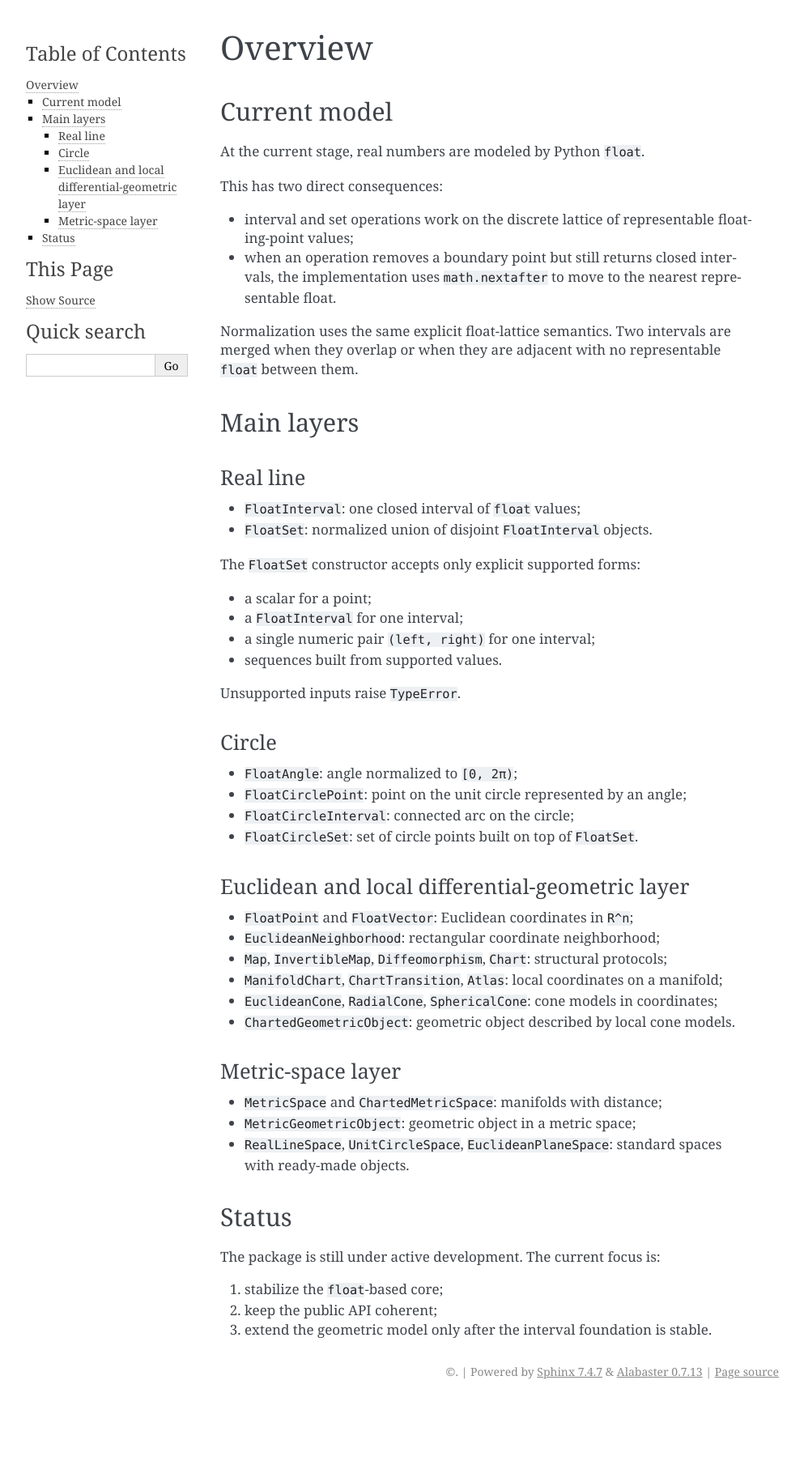
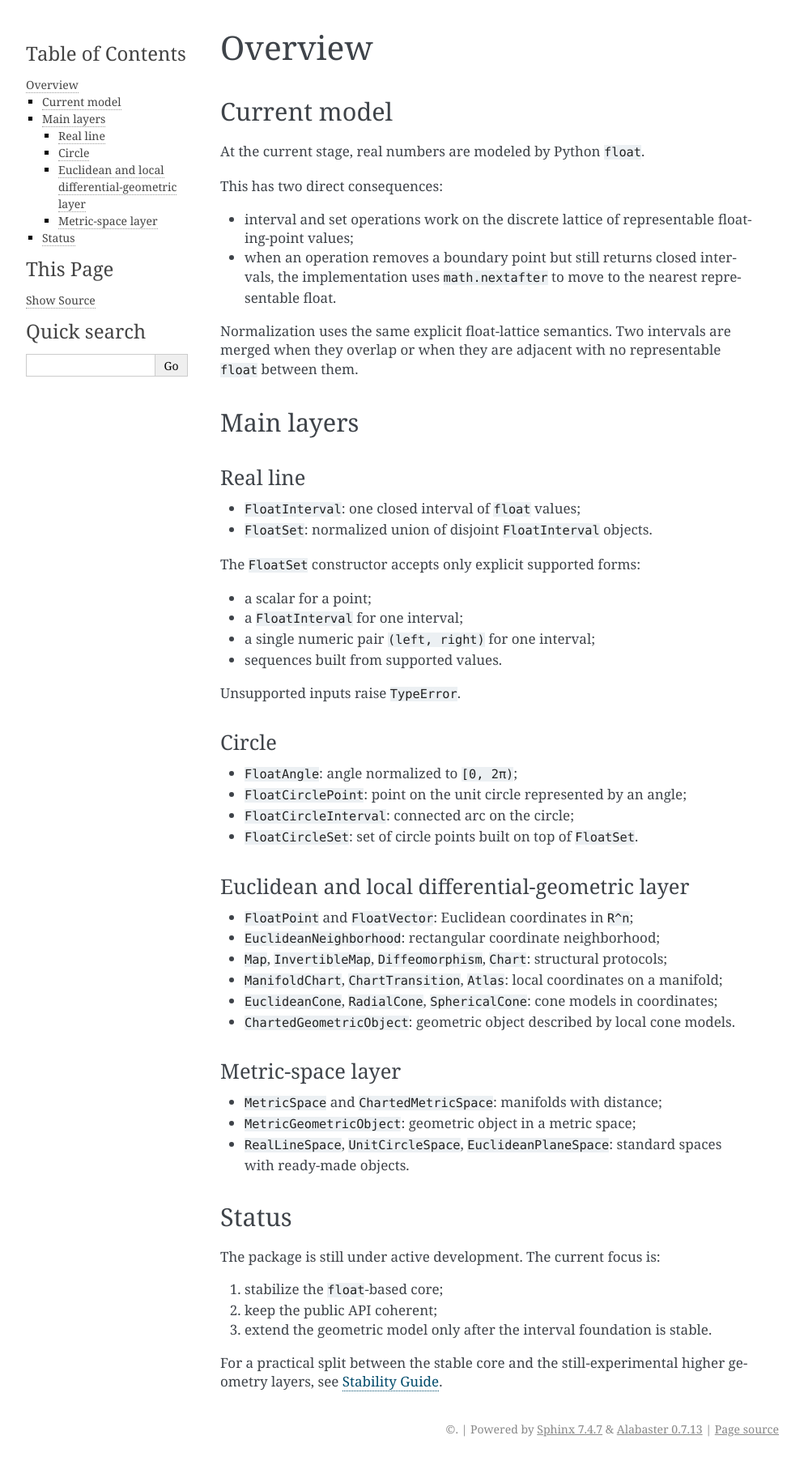
Before and after one commit to fva58/geo, a Sphinx documentation site: the page built from doc/overview.rst, in a window 1280 px wide. Shown: the whole page at 81% size, without its empty margins (148-1141 px from the left). Built offline with Sphinx 7.4.7, drawn with Linux system fonts in a browser that asks for light colours; before the commit the page ends 1733 px from its top, so only the background shows below that.

Commit message:
Document stable and experimental layers

```diff
--- a/README.rst
+++ b/README.rst
@@ -75,6 +75,7 @@ Main pages:
 
 - `doc/index.rst`
 - `doc/overview.rst`
+- `doc/stability.rst`
 - `doc/user-guide.rst`
 - `doc/intervals.rst`
 - `doc/circle.rst`
@@ -105,3 +106,6 @@ The package is still under active development. The current focus is:
 1. stabilize the ``float``-based core;
 2. keep the public API coherent;
 3. extend the geometric model only after the interval foundation is stable.
+
+For the current stability boundary between the tested core and the more
+experimental geometry layers, see `doc/stability.rst`.
--- a/doc/api.rst
+++ b/doc/api.rst
@@ -4,6 +4,12 @@ API Reference
 Public package API
 ------------------
 
+Preferred public terminology:
+
+- use ``MetricSpace`` and ``ChartedMetricSpace`` for ambient spaces;
+- use ``MetricGeometricObject`` for geometric objects in those spaces;
+- treat the older ``Riemannian*`` names as compatibility aliases.
+
 .. automodule:: geo
    :members:
    :undoc-members:
--- a/doc/index.rst
+++ b/doc/index.rst
@@ -9,6 +9,7 @@ layer of differential-geometric abstractions.
    :caption: Contents
 
    overview
+   stability
    user-guide
    intervals
    circle
--- a/doc/overview.rst
+++ b/doc/overview.rst
@@ -73,3 +73,6 @@ The package is still under active development. The current focus is:
 1. stabilize the ``float``-based core;
 2. keep the public API coherent;
 3. extend the geometric model only after the interval foundation is stable.
+
+For a practical split between the stable core and the still-experimental
+higher geometry layers, see :doc:`stability`.
```
Also changed, not shown: doc/stability.rst (added, +80 -0 lines).
